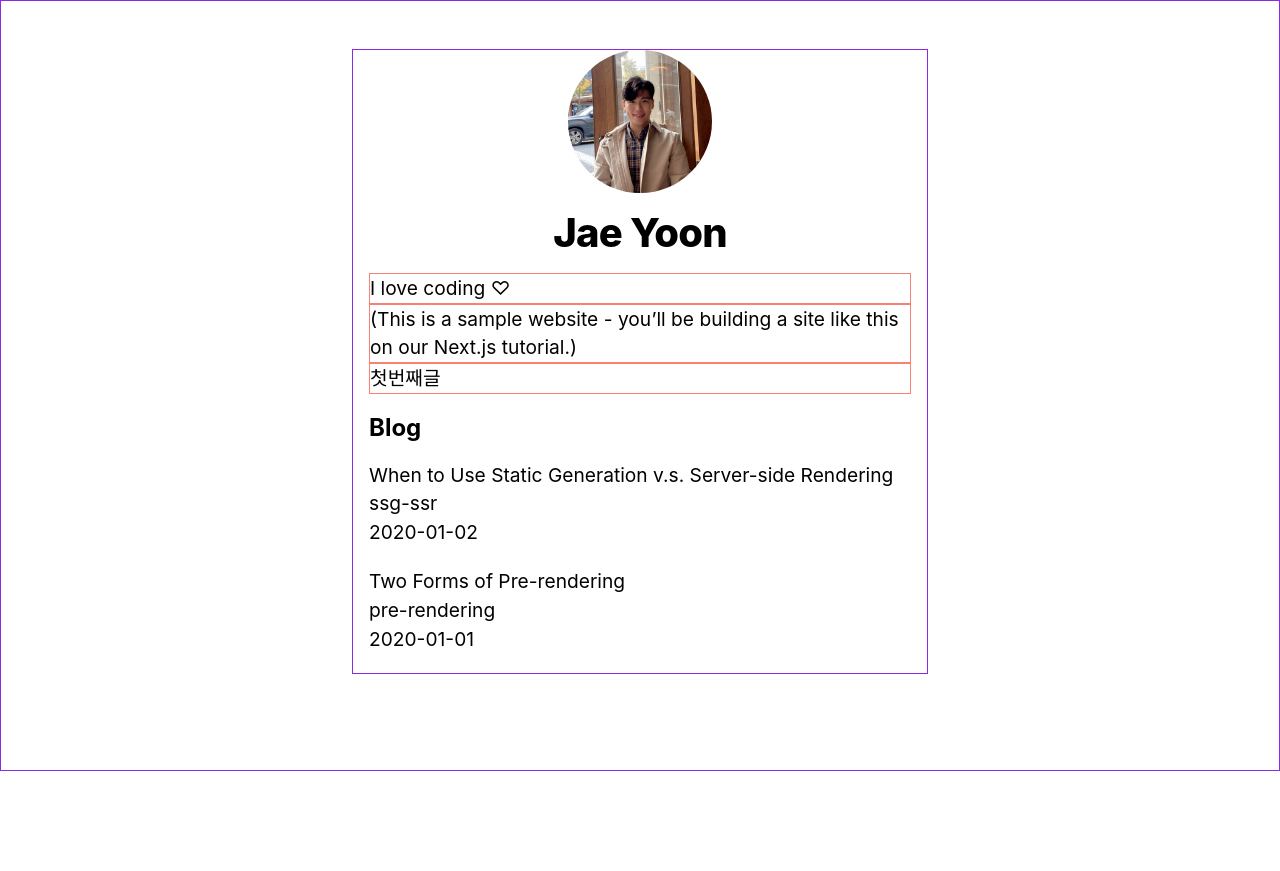
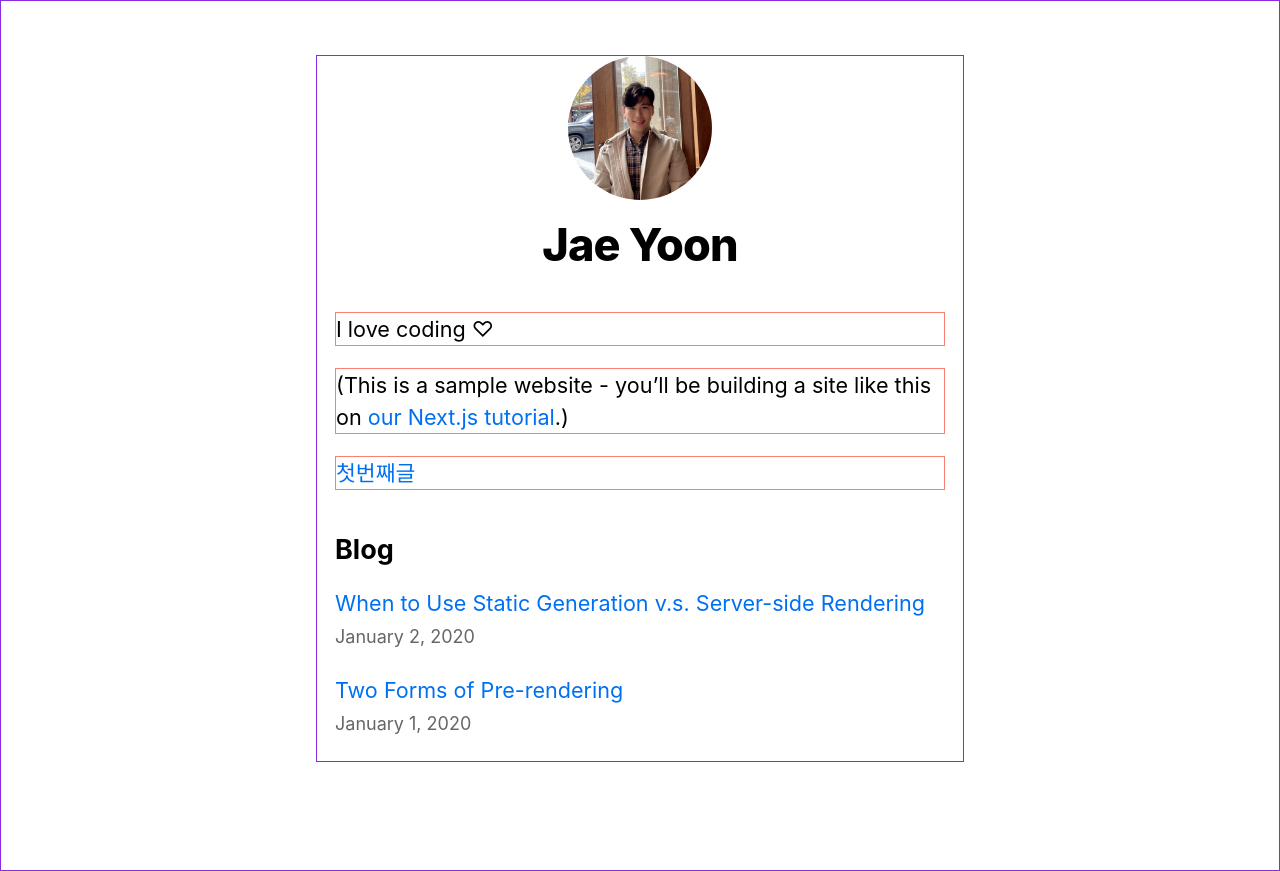
Before and after one commit to happyjy/learning-NEXTJS-FastCampus, a Next.js app in the folder blog/: page / in a window 1280 px wide. Before the commit the page ends 800 px from the top, so only its background shows below. Built offline with nearby package versions, Linux system fonts and the light colour scheme.

Commit message:
feat: 글 목록, 글 상세 폴리싱(css 작업)

```diff
--- a/blog/package.json
+++ b/blog/package.json
@@ -6,6 +6,7 @@
     "start": "next start"
   },
   "dependencies": {
+    "date-fns": "^2.30.0",
     "next": "latest",
     "react": "18.2.0",
     "react-dom": "18.2.0",
--- a/blog/pages/_app.js
+++ b/blog/pages/_app.js
@@ -1,4 +1,4 @@
-import '../styles/globals.css';
+import '../styles/global.css';
 
 export default function App({ Component, pageProps }) {
   console.info('🔴 _app.js');
--- /dev/null
+++ b/blog/pages/components/Date.js
@@ -0,0 +1,6 @@
+import { parseISO, format } from 'date-fns';
+
+export default function Date({ dateString }) {
+  const date = parseISO(dateString);
+  return <time dateTime={dateString}>{format(date, 'LLLL d, yyyy')}</time>;
+}
--- a/blog/pages/index.js
+++ b/blog/pages/index.js
@@ -3,6 +3,7 @@ import { useEffect, useState } from 'react';
 import Layout, { siteTitle } from './components/Layout';
 import utilStyles from '../styles/utils.module.css';
 import Link from 'next/link';
+import Date from './components/Date';
 // import { getSortedPostsData } from '../lib/posts';
 
 /* SSG 구현 */
@@ -62,11 +63,11 @@ export default function Home(/* { allPostsData } */) {
         <ul className={utilStyles.list}>
           {allPostsData?.map(({ id, date, title }) => (
             <li className={utilStyles.listItem} key={id}>
-              {title}
+              <Link href={`/posts/${id}`}>{title}</Link>
               <br />
-              {id}
-              <br />
-              {date}
+              <small className={utilStyles.lightText}>
+                <Date dateString={date} />
+              </small>
             </li>
           ))}
         </ul>
--- /dev/null
+++ b/blog/styles/global.css
@@ -0,0 +1,35 @@
+html,
+body {
+  padding: 0;
+  margin: 0;
+  font-family: -apple-system, BlinkMacSystemFont, Segoe UI, Roboto, Oxygen,
+    Ubuntu, Cantarell, Fira Sans, Droid Sans, Helvetica Neue, sans-serif;
+  line-height: 1.6;
+  font-size: 18px;
+}
+
+* {
+  box-sizing: border-box;
+}
+
+a {
+  color: #0070f3;
+  text-decoration: none;
+}
+
+a:hover {
+  text-decoration: underline;
+}
+
+img {
+  max-width: 100%;
+  display: block;
+}
+
+p {
+  border: 1px solid salmon;
+}
+
+div {
+  border: 1px solid blueviolet;
+}
--- a/blog/styles/globals.css
+++ /dev/null
@@ -1,46 +0,0 @@
-html,
-body {
-  padding: 0;
-  margin: 0;
-  font-family: Inter, -apple-system, BlinkMacSystemFont, Segoe UI, Roboto,
-    Oxygen, Ubuntu, Cantarell, Fira Sans, Droid Sans, Helvetica Neue, sans-serif;
-}
-
-a {
-  color: inherit;
-  text-decoration: none;
-}
-
-* {
-  box-sizing: border-box;
-}
-
-img {
-  max-width: 100%;
-  height: auto;
-}
-
-h1,
-h2,
-p,
-ul {
-  margin: 0;
-}
-
-p {
-  border: 1px solid salmon;
-}
-
-div {
-  border: 1px solid blueviolet;
-}
-
-ul {
-  padding: 0;
-  list-style: none;
-}
-
-button {
-  padding: 0.5rem 1rem;
-  font-weight: bold;
-}
```
Also changed, not shown: blog/pages/posts/[id].js (+12 -7 lines), blog/강의설명/Part3. 1-4. Dynamic Routes.md (+7 -4 lines), 1 other file (tests, documents, lock files or other folders).
